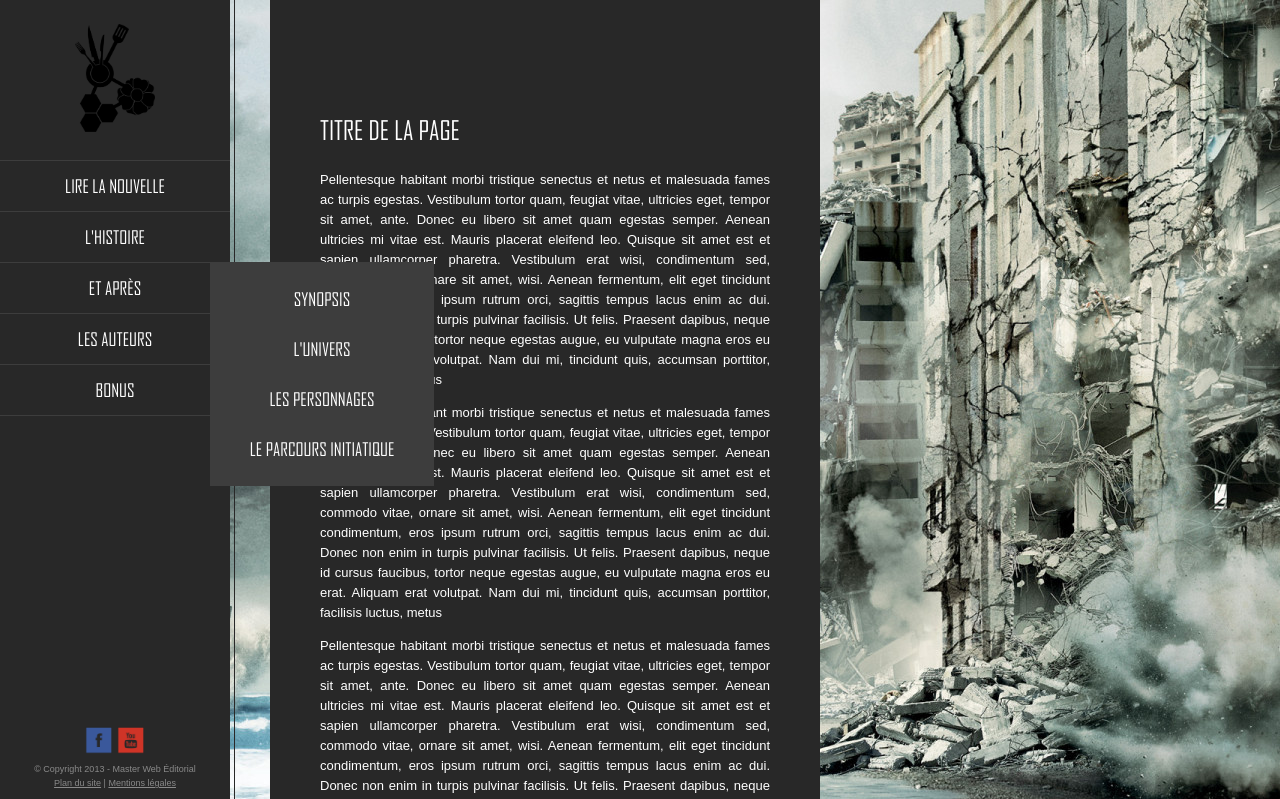
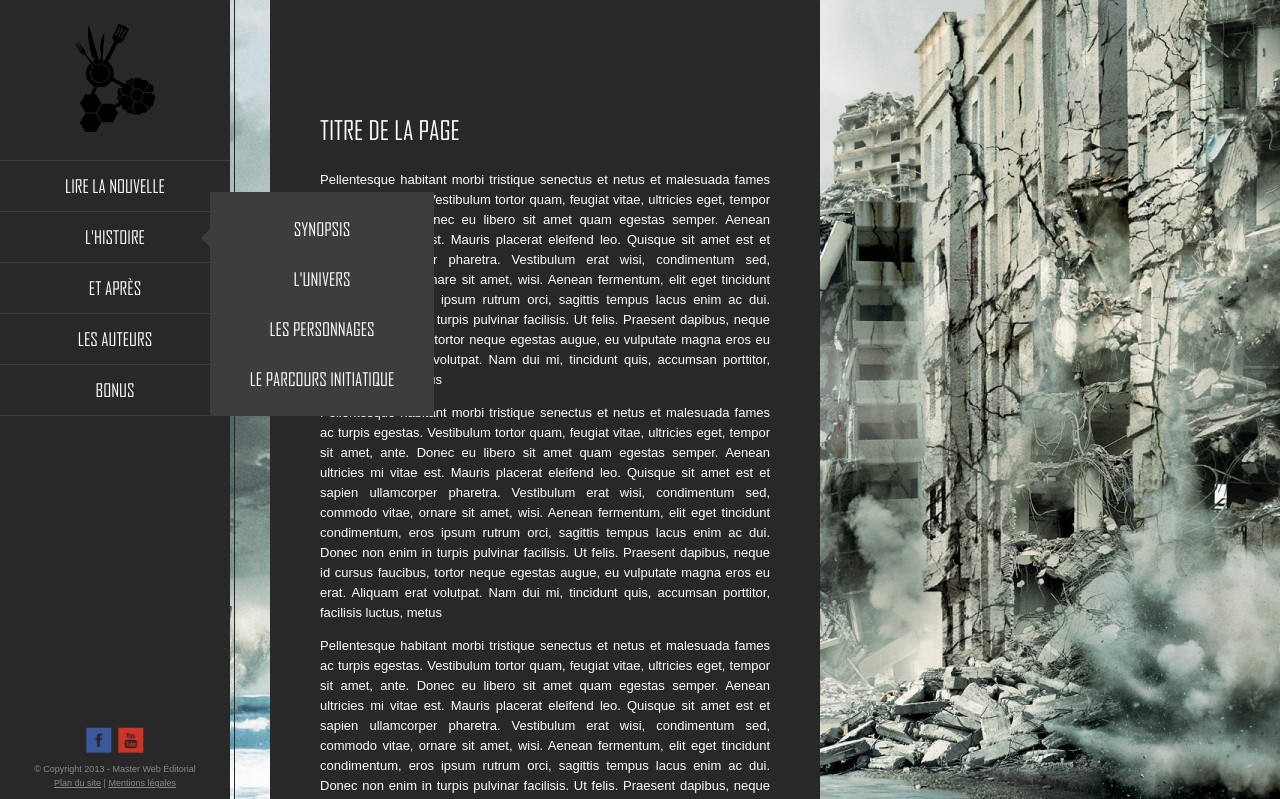
Before and after one commit to HackLo/projet-ter, a PHP site: page / in a window 1280 px wide, after a click on "L'HISTOIRE". Shown: the top 799 px of the page. Run offline with PHP 8.4, Linux system fonts and the light colour scheme.

Commit message:
Changement du css

```diff
--- a/global.css
+++ b/global.css
@@ -70,22 +122,10 @@ header > div {
 		position: fixed;
 		top: 0;
 		width: 230px;
-		z-index: 10;
-	}
-
-	header #divLogo {
-		padding: 24px 0px;
-		width: 100%;
-	}
-
-	header #divLogo img {
-		height: 35%;
-		width: 35%;
 	}
 
 	/* ------------------------------ MENU ------------------------------------- */
 	nav {
-		border: 0px yellow solid;
 		margin: 0;
 		/*margin-top:25%;*/ /* Momentanément enlever pour le responsive */
 		padding: 0px;
@@ -103,9 +143,10 @@ header > div {
 	}
 	nav > ul > li {
 		border-bottom: 1px rgba(61, 61, 61, 1) solid;
+		position: relative;
 	}
 	nav > ul > li:hover {
-		background-color: rgba(61, 61, 61, 1);
+		background-color: rgba(137, 137, 137, 1);
 	}
 
 	nav > ul > li a {
@@ -116,7 +157,7 @@ header > div {
 		list-style-type: none;
 	}
 
-	nav #mainmenu {
+	nav > ul {
 		margin: 0;
 		padding: 0;
 	}
@@ -128,14 +169,6 @@ header > div {
 	nav ul li .sousmenu {
 		background-color: rgba(61, 61, 61, 1);
 
-		border-image-source: url("graphics/pique.png");
-		border-width: 34px;
-		-moz-border-image: url("graphics/pique.png") 34 / 34px  stretch;
-		-webkit-border-image: url("graphics/pique.png") 34 / 34px  stretch;
-		-o-border-image: url("graphics/pique.png") 34   stretch;
-	 	border-image: url("graphics/pique.png") 34 / 34px   stretch;
-
-		border: 0px black solid;
 		display: none;
 		padding: 12px;
 		text-align: center;
@@ -144,9 +177,22 @@ header > div {
 
 		position: absolute;
 		left: 210px;
+		top: -20px;
+	}
+	nav ul li .sousmenu:after {
+		display:block;
+		content: "";
+		height: 0;
+		line-height: 0;
+		border-right: rgba(61, 61, 61, 1) solid 10px;
+		border-top: rgba(255, 255, 255, 0) solid 10px;
+		border-bottom: rgba(255, 255, 255, 0) solid 10px;
+		position: absolute;
+		left:-9px;
+		top: 36px;
 	}
 	nav #mainmenu li:hover a:hover {
-		color: rgba(137 ,137, 137, 1);
+		/*color: rgba(137 ,137, 137, 1);*/
 	}
 	nav #mainmenu li:hover .sousmenu {
 		display: block;
--- a/scripts/scripts.php
+++ b/scripts/scripts.php
@@ -4,6 +4,14 @@
 	 *  nomSM représente l'ID du block à afficher
 	 */
 	function expand(nomSM) {
+		// Un clic a eu lieu sur un élément, on referme donc tous les sous-menus
+		var sousmenus = document.getElementsByClassName("sousmenu");
+		// On parcours l'élément avec une boucle
+		// La boucle for a 3 paramètres : l'initialisation, la limite pour l'arrêt, l'incrémentation
+		for(var i = 0; i < sousmenus.length; i++) {
+			sousmenus[i].style.display = "none";
+		}
+
 		// On récupère l'élément via son ID
 		sousliste = document.getElementById(nomSM);
 		// On change sa propriété display: none en display:block
```
Also changed, not shown: other parts of global.css (+59 -34 lines).
